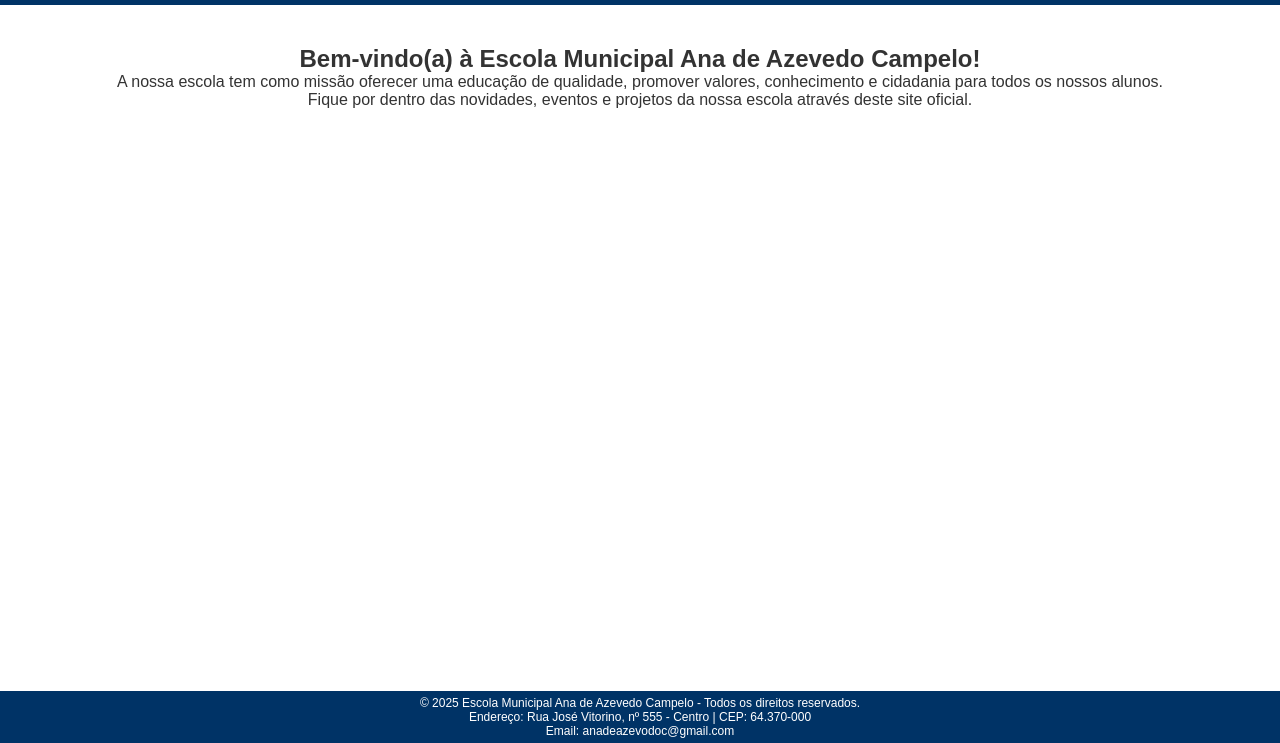
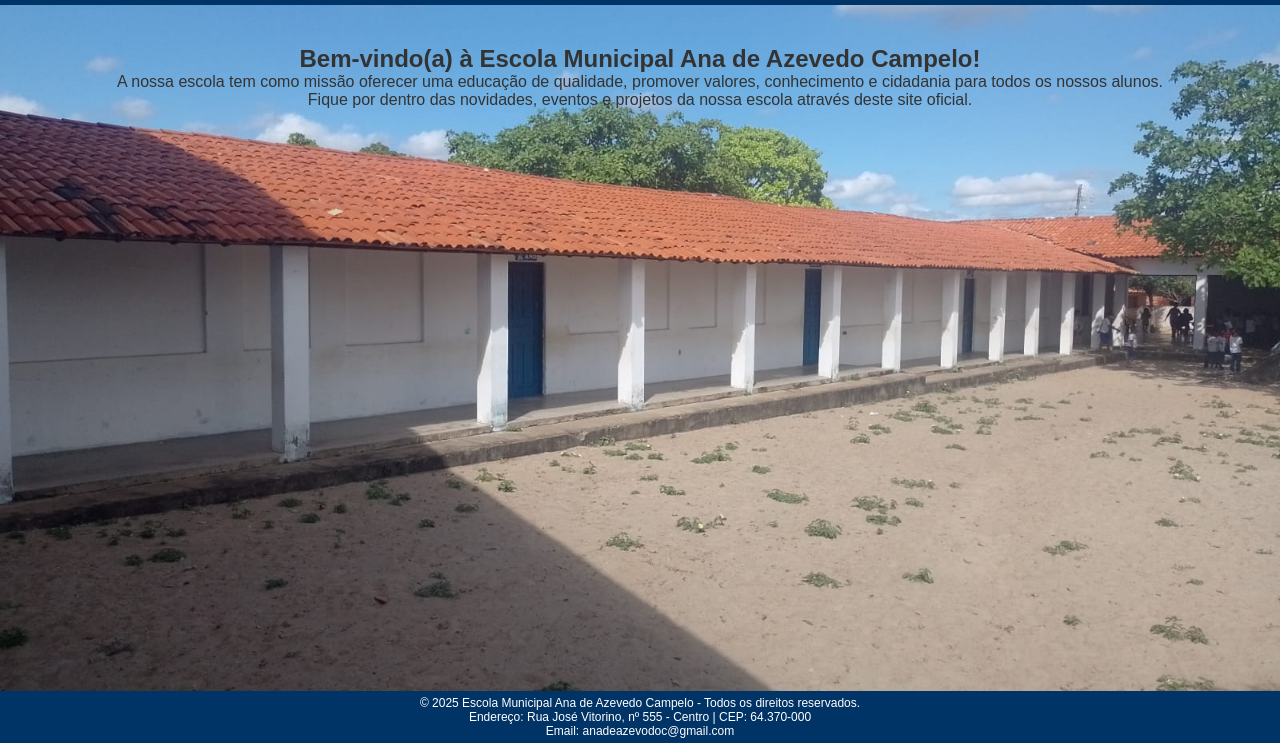
Before and after one commit to escolaanaazevedo/site-educ, a plain HTML site: page index.html in a window 1280 px wide. Shown: the part 57-800 px from the top of the page. Drawn offline with Linux system fonts and the light colour scheme.

Commit message:
Update style.css

```diff
--- a/style.css
+++ b/style.css
@@ -66,3 +66,10 @@ footer {
     font-size: 12px;
     width: 100%;
 }
+body {
+    background-image: url('fundo-escola.jpg');
+    background-size: cover;
+    background-repeat: no-repeat;
+    background-attachment: fixed;
+    background-position: center;
+}
```
